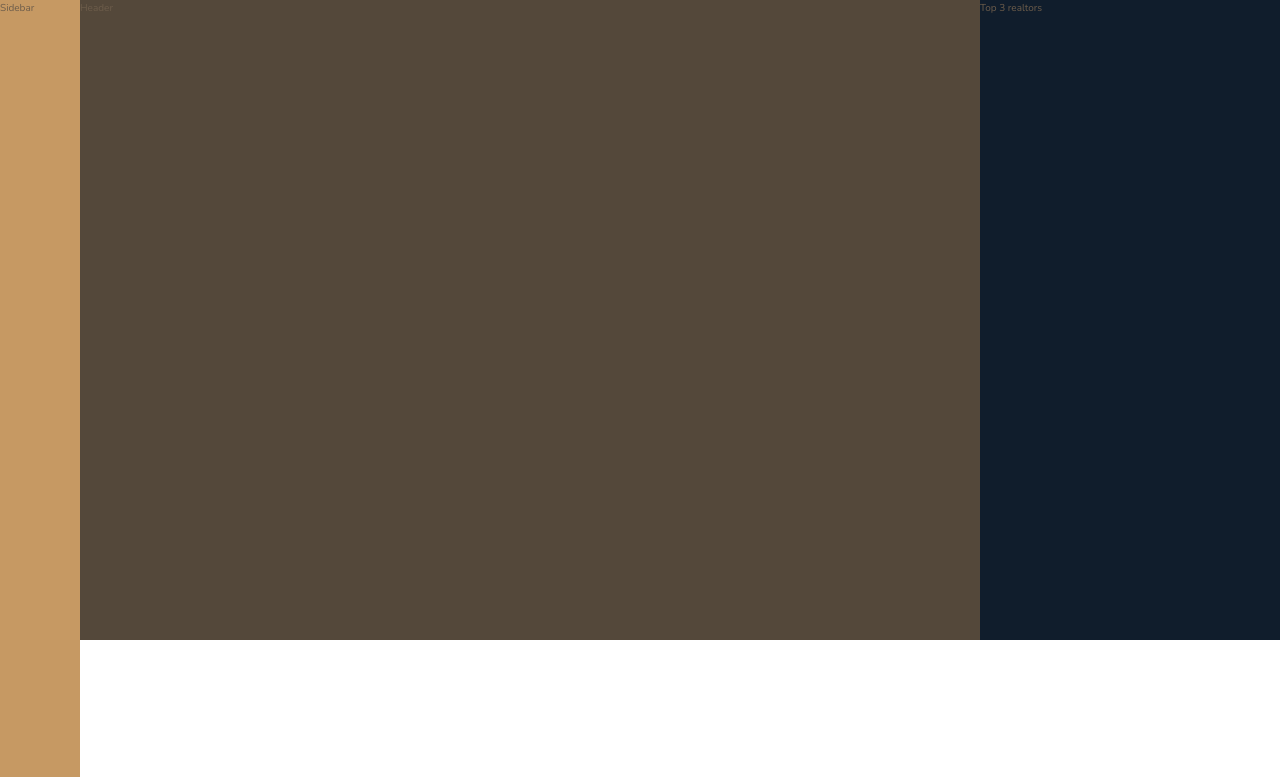
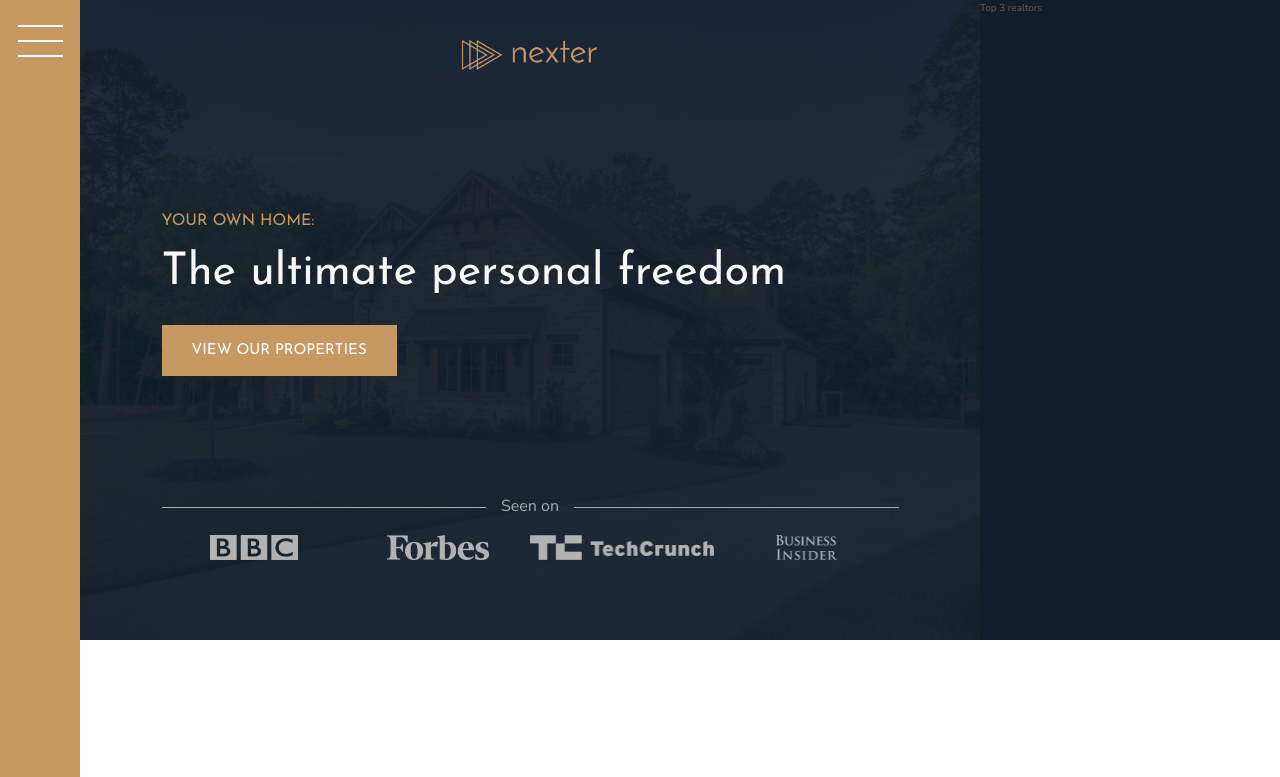
Before and after one commit to YAB85/Nexter, a website: page index.html in a window 1280 px wide. Shown: the top 777 px of the page. Drawn offline with nearby package versions, Linux system fonts and the light colour scheme.

Commit message:
add section sidebar and header

```diff
--- a/index.html
+++ b/index.html
@@ -15,10 +15,20 @@
 
 <body class="container">
     <div class="sidebar">
-        Sidebar
+        <button class="nav-btn"></button>
     </div>
     <header class="header">
-        Header
+        <img src="img/logo.png" alt="Nexter logo" class="header__logo">
+        <h3 class="heading-3">Your own home:</h3>
+        <h1 class="heading-1">The ultimate personal freedom</h1>
+        <button class="btn header__btn">View our properties</button>
+        <div class="header__seenon-text">Seen on</div>
+        <div class="header__seenon-logos">
+            <img src="img/logo-bbc.png" alt="Seen on logo 1">
+            <img src="img/logo-forbes.png" alt="Seen on logo 2">
+            <img src="img/logo-techcrunch.png" alt="Seen on logo 3">
+            <img src="img/logo-bi.png" alt="Seen on logo 4">
+        </div>
     </header>
 
     <div class="realtors">
--- a/sass/_header.scss
+++ b/sass/_header.scss
@@ -1,4 +1,58 @@
 .header {
   background-color: $color-grey-dark-1;
   grid-column: full-start / col-end 6;
+  background-image: linear-gradient(rgba($color-secondary, .93), rgba($color-secondary, .93)), url(../img/hero.jpeg);
+  background-size: cover;
+  background-position: center;
+  padding: 8rem;
+  padding-top: 4rem;
+
+  display: grid;
+  grid-template-rows: 1fr min-content 6rem 1fr;
+  grid-template-columns: max-content;
+  grid-row-gap: 1.5rem;
+  justify-content: center;
+
+  &__logo {
+    height: 3rem;
+    justify-self: center;
+  }
+
+  &__btn {
+    align-self: start;
+    justify-self: start;
+
+  }
+  &__seenon-text {
+    display: grid;
+    grid-template-columns: 1fr max-content 1fr;
+    grid-column-gap: 1.5rem;
+    align-items: center;
+
+    font-size: 1.6rem;
+    color: $color-grey-light-2;
+
+
+    &::before,
+    &::after {
+      content: "";
+      height: 1px;
+      display: block;
+      background-color: currentColor;
+    }
+
+  }
+  &__seenon-logos {
+    display: grid;
+    grid-template-columns: repeat(4, 1fr);
+    justify-items: center;
+
+    img {
+      height: 2.5rem;
+      filter: brightness(70%);
+    }
+
+  }
+
+
 }
--- a/sass/_sidebar.scss
+++ b/sass/_sidebar.scss
@@ -2,4 +2,29 @@
   background-color: $color-primary;
   grid-column: sidebar-start / sidebar-end;
   grid-row: 1 / -1;
+
+  display: flex;
+  justify-content: center;
 }
+
+.nav-btn {
+  border: none;
+  border-radius: 0;
+
+  background-color: #fff;
+  height: 2px;
+  width: 4.5rem;
+  margin-top: 4rem;
+
+  &::before,
+  &::after {
+    background-color: #fff;
+    height: 2px;
+    width: 4.5rem;
+    content: "";
+    display: block;
+  }
+
+  &::before { transform: translateY(-1.5rem);}
+  &::after { transform: translateY(1.3rem);}
+}
--- a/sass/_typography.scss
+++ b/sass/_typography.scss
@@ -5,6 +5,10 @@
 
 .heading-1 {
   @extend %heading;
+
+  font-size: 4.5rem;
+  color: $color-grey-light-1;
+  line-height: 1;
 }
 .heading-2 {
   @extend %heading;
```
Also changed, not shown: css/style.css.
